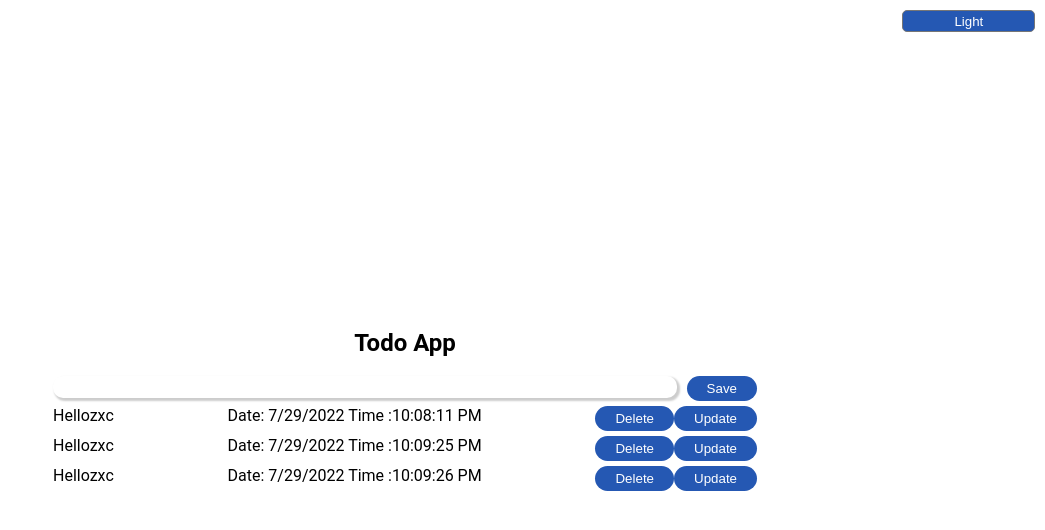
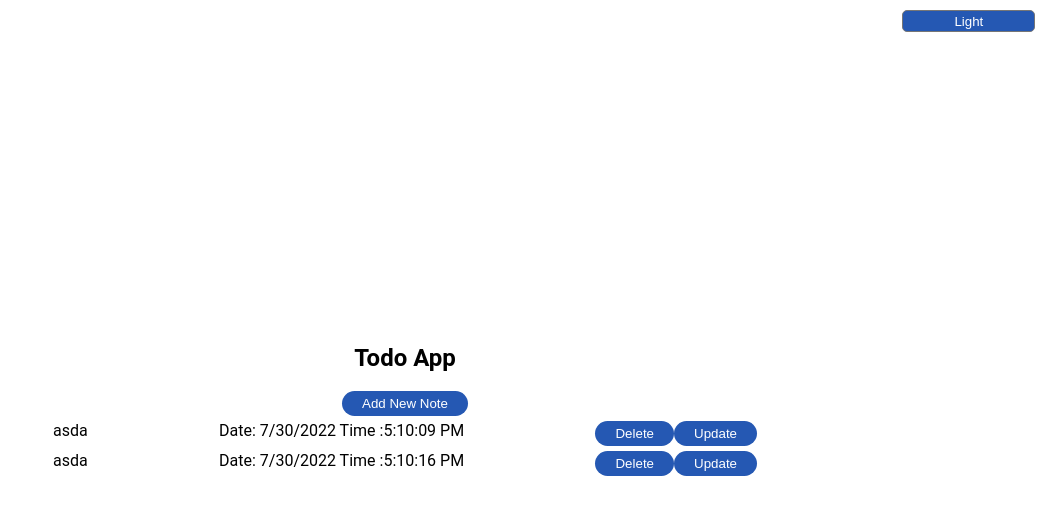
Before and after one commit to MKM327/Todo-App, a Next.js app: page / in a window 1280 px wide. Shown: the top 530 px of the page, without its empty margins (235-1280 px from the left). Built offline with nearby package versions, Linux system fonts and the light colour scheme.

Commit message:
Finished implementing the new menu

```diff
--- a/Contexts/TodoContext.js
+++ b/Contexts/TodoContext.js
@@ -1,19 +1,31 @@
-import { Children, createContext } from "react";
-import Theme from "../components/Theme";
+import { createContext } from "react";
 import TodoHook from "../Hooks/TodoHook";
-import useTheme from "../Hooks/useTheme";
+import useMenu from "../Hooks/useMenu";
+const TodoContext = createContext();
+function TodoProvider({ children }) {
+  const { addData, todoData, deleteData, updateData } = TodoHook();
+  const {
+    menuState,
+    setMenuState,
+    setHeader,
+    setDescription,
+    header,
+    description,
+  } = useMenu();
 
-const TodoContext = createContext();
-function TodoProvider({ children, desc }) {
-  const { addData, todoData, deleteData, updateData } = TodoHook();
   return (
     <TodoContext.Provider
       value={{
-        desc,
+        setHeader,
+        setDescription,
         addData,
         todoData,
         deleteData,
         updateData,
+        menuState,
+        setMenuState,
+        header,
+        description,
       }}
     >
       {children}
--- a/Hooks/TodoHook.js
+++ b/Hooks/TodoHook.js
@@ -6,11 +6,14 @@ function TodoHook() {
   useEffect(() => {
     GetData();
   }, []);
+  //get the data from json
   async function GetData() {
     const result = await axios.get(apiRoot);
     setTodoData(result.data);
   }
-  async function addData(description) {
+  //Add the data from json
+
+  async function addData(header,description) {
     const options = {
       url: `${apiRoot}/99999`,
       method: "POST",
@@ -19,16 +22,21 @@ function TodoHook() {
         "Content-Type": "application/json;charset=UTF-8",
       },
       data: {
+        Header:header,
         Description: description,
       },
     };
     await axios(options);
     await GetData();
   }
+  //Delete the data from json with the id
+
   const deleteData = async (id) => {
     await axios.delete(`${apiRoot}/${id}`);
     await GetData();
   };
+  //Update the data from json
+
   const updateData = async (id, description) => {
     const options = {
       url: `${apiRoot}/${id}`,
--- /dev/null
+++ b/Hooks/useMenu.js
@@ -0,0 +1,20 @@
+import { useState } from "react";
+
+function useMenu() {
+  const [menuState, setMenuState] = useState(false);
+  const [header, setHeader] = useState("");
+  const [description, setDescription] = useState("");
+
+  function openCloseMenu() {
+    setMenuState(!menuState);
+  }
+  return {
+    header,
+    setHeader,
+    description,
+    setDescription,
+    menuState,
+    setMenuState: openCloseMenu,
+  };
+}
+export default useMenu;
--- a/components/App.js
+++ b/components/App.js
@@ -1,26 +1,32 @@
-import InputArea from "./InputArea";
 import TodoContent from "./TodoContent";
-import { TodoProvider } from "../Contexts/TodoContext";
+import { TodoContext, TodoProvider } from "../Contexts/TodoContext";
 import Header from "./Header";
-import { useState } from "react";
 import Theme from "./Theme";
 import useTheme from "../Hooks/useTheme";
 import SaveMenu from "./SaveMenu/SaveMenu";
-const App = () => {
-  // const { addData, todoData, deleteData, updateData } = TodoHook();
-  const [desc, setDesc] = useState("");
+import { useContext } from "react";
+function AppNoProvider() {
   const { theme, setTheme } = useTheme();
+  const { setMenuState } = useContext(TodoContext);
   return (
-    <TodoProvider desc={desc}>
     <div className={theme == "light" ? "wrapper" : "wrapper-dark"}>
       <Theme setTheme={setTheme} />
       <SaveMenu />
       <div className="container">
         <Header />
-          <InputArea desc={desc} setDesc={setDesc} />
+        <button onClick={() => setMenuState()}>Add New Note</button>
+        {/* <InputArea desc={desc} setDesc={setDesc} /> */}
         <TodoContent />
       </div>
     </div>
+  );
+}
+const App = () => {
+  // const { addData, todoData, deleteData, updateData } = TodoHook();
+
+  return (
+    <TodoProvider>
+      <AppNoProvider />
     </TodoProvider>
   );
 };
--- a/components/Header.js
+++ b/components/Header.js
@@ -1,4 +1,4 @@
-const Header = ({value }) => {
+const Header = () => {
   return <h2 className="todo-header">Todo App</h2>;
 };
 export default Header;
--- a/components/SaveMenu/SaveMenu.js
+++ b/components/SaveMenu/SaveMenu.js
@@ -1,14 +1,23 @@
+import { useContext } from "react";
+import { TodoContext } from "../../Contexts/TodoContext";
 import TodoInfo from "./TodoInfo";
 const SaveMenu = () => {
+  const { menuState, setMenuState, addData, header, description } =
+    useContext(TodoContext);
   return (
-    <div class="todo-save-menu" id="todo-save-menu">
+    <div class={menuState ? "todo-save-menu open" : "todo-save-menu closed"}>
       <div class="save-menu-wrapper">
         <div class="menu-close">
-          <button>X</button>
+          <button onClick={() => setMenuState()}>X</button>
         </div>
         <TodoInfo />
         <div>
-          <button class="input-btn save-menu-btn">Save</button>
+          <button
+            class="input-btn save-menu-btn"
+            onClick={() => addData(header, description)}
+          >
+            Save
+          </button>
         </div>
       </div>
     </div>
--- a/components/SaveMenu/TodoInfo.js
+++ b/components/SaveMenu/TodoInfo.js
@@ -1,4 +1,9 @@
+import { useContext } from "react";
+import { TodoContext } from "../../Contexts/TodoContext";
+
 const TodoInfo = () => {
+  const { setHeader, setDescription } = useContext(TodoContext);
+
   return (
     <div>
       <div>
@@ -7,6 +12,7 @@ const TodoInfo = () => {
           type="text"
           class="input-text input-text-header"
           placeholder="Header"
+          onChange={(event) => setHeader(event.target.value)}
         />
       </div>
       <div>
@@ -17,6 +23,7 @@ const TodoInfo = () => {
           rows="7"
           class="input-text-desc"
           placeholder="Description"
+          onChange={(event) => setDescription(event.target.value)}
         ></textarea>
       </div>
     </div>
--- a/components/TodoItem.js
+++ b/components/TodoItem.js
@@ -2,10 +2,10 @@ import { useContext } from "react";
 import { TodoContext } from "../Contexts/TodoContext";
 const TodoItem = ({ todoData }) => {
   const { deleteData, updateData, desc } = useContext(TodoContext);
-  const { Description, id, date } = todoData;
+  const { Header, id, date } = todoData;
   return (
     <div className="todo-item">
-      <span>{Description}</span>
+      <span>{Header}</span>
       <div>{date}</div>
       <div>
         <button onClick={() => deleteData(id)}>Delete</button>
--- a/data.json
+++ b/data.json
@@ -1,17 +1,14 @@
 [
   {
-    "Description": "Hellozxc",
-    "id": 1,
-    "date": " Date: 7/29/2022 Time :10:08:11 PM"
+    "Header": "asda",
+    "Description": "asd",
+    "id": 2,
+    "date": " Date: 7/30/2022 Time :5:10:09 PM"
   },
   {
-    "Description": "Hellozxc",
-    "id": 2,
-    "date": " Date: 7/29/2022 Time :10:09:25 PM"
-  },
-  {
-    "Description": "Hellozxc",
+    "Header": "asda",
+    "Description": "asd",
     "id": 3,
-    "date": " Date: 7/29/2022 Time :10:09:26 PM"
+    "date": " Date: 7/30/2022 Time :5:10:16 PM"
   }
 ]
--- a/pages/api/todo/[id].js
+++ b/pages/api/todo/[id].js
@@ -42,7 +42,7 @@ export default async function handler(req, res) {
           const idCurrent = parseInt(currentValue.id);
           return idCurrent > accumulator ? idCurrent : accumulator;
         }, 0) + 1;
-
+      console.log(recordFromBody);
       const newToDo = { ...recordFromBody, id: idNew, date: getDate() };
       const newTodoList = [...todo, newToDo];
       writeFile(jsonFile, JSON.stringify(newTodoList, null, 2));
```
Also changed, not shown: Contexts/MenuContext.js (added). Lines whose indentation alone changed are shown as unchanged.
